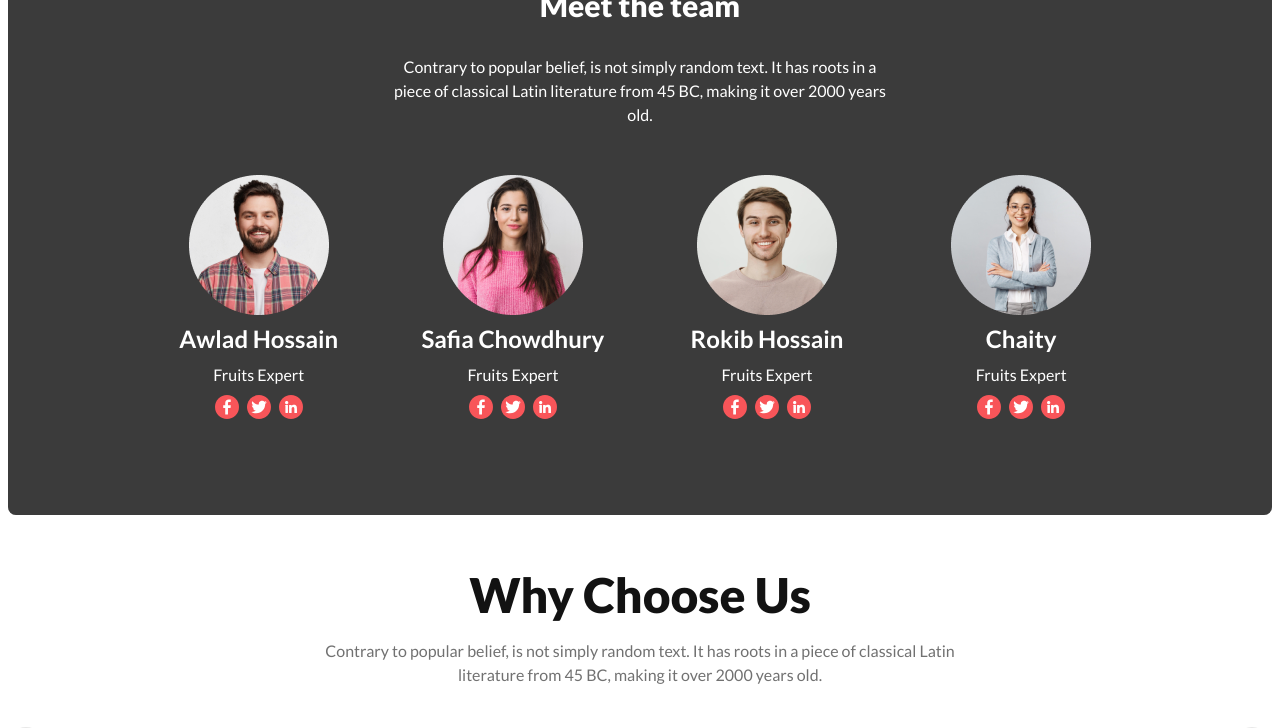
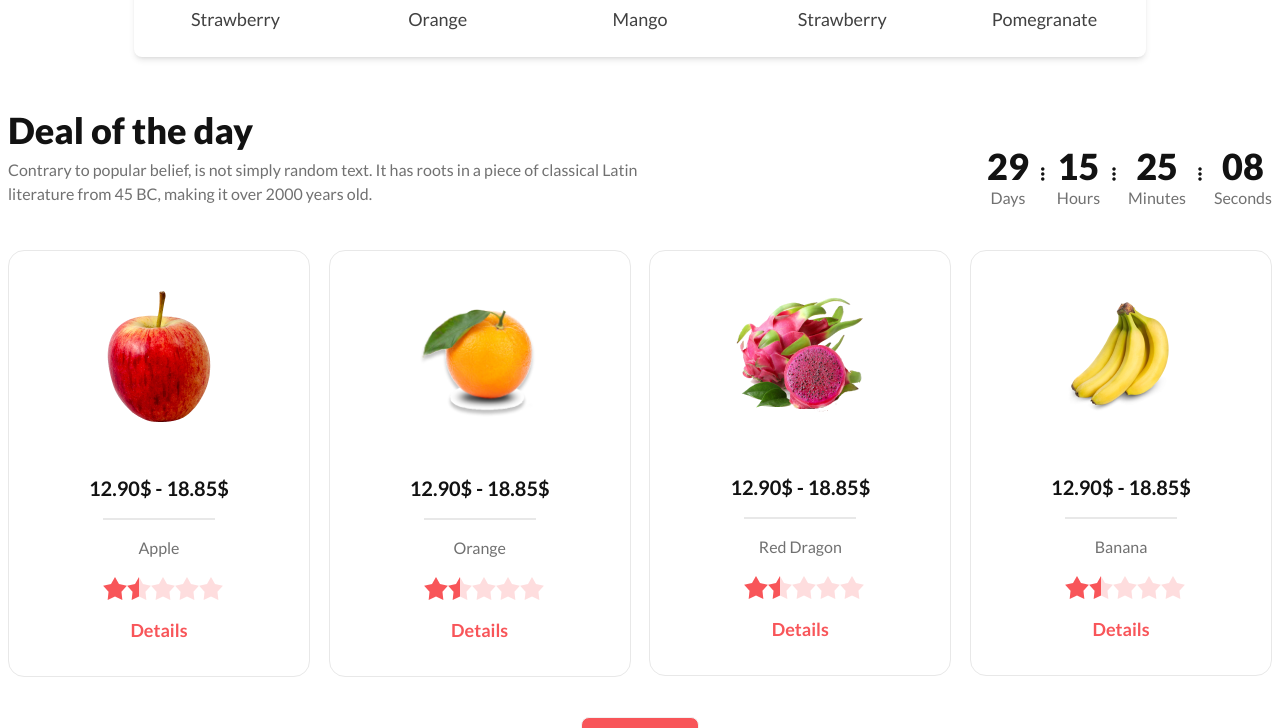
Before and after one commit to Md-Rakib-Hassan/Fruit-brust, a plain HTML site: page index.html in a window 1280 px wide. Shown: the part 1288-2016 px from the top of the page. Drawn offline with nearby package versions, Linux system fonts and the light colour scheme; the site is published under a folder, as on GitHub Pages, so addresses that start at the root find nothing.

Commit message:
file path problem fixed

```diff
--- a/index.html
+++ b/index.html
@@ -128,7 +128,7 @@
                   Now </button>
               </div>
             </div>
-            <img src="/images/banner1.png" class="w-full" />
+            <img src="./images/banner1.png" class="w-full" />
 
             <div class="absolute flex justify-between transform -translate-y-1/2 lg:left-5  lg:right-5 left-1 right-1 top-1/2 z-20">
               <a href="#slide4" class=" btn btn-circle border-none bg-[#121212] text-white hover:text-[#121212]">❮</a>
@@ -147,7 +147,7 @@
                   Now </button>
               </div>
             </div>
-            <img src="/images/banner2.png" class="w-full" />
+            <img src="./images/banner2.png" class="w-full" />
             <div class="absolute flex justify-between transform -translate-y-1/2 lg:left-5  lg:right-5 left-1 right-1 top-1/2 z-20">
               <a href="#slide1" class=" btn btn-circle border-none bg-[#121212] text-white hover:text-[#121212]">❮</a>
               <a href="#slide3" class=" btn btn-circle border-none bg-[#121212] text-white hover:text-[#121212]">❯</a>
@@ -164,7 +164,7 @@
                   Now </button>
               </div>
             </div>
-            <img src="/images/banner3.png" class="w-full" />
+            <img src="./images/banner3.png" class="w-full" />
             <div class="absolute flex justify-between transform -translate-y-1/2 lg:left-5  lg:right-5 left-1 right-1 top-1/2 z-20">
               <a href="#slide2" class=" btn btn-circle border-none bg-[#121212] text-white hover:text-[#121212]">❮</a>
               <a href="#slide4" class=" btn btn-circle border-none bg-[#121212] text-white hover:text-[#121212]">❯</a>
@@ -181,7 +181,7 @@
                   Now </button>
               </div>
             </div>
-            <img src="/images/banner4.png" class="w-full" />
+            <img src="./images/banner4.png" class="w-full" />
             <div class="absolute flex justify-between transform -translate-y-1/2 lg:left-5  lg:right-5 left-1 right-1 top-1/2 z-20">
               <a href="#slide3" class=" btn btn-circle border-none bg-[#121212] text-white hover:text-[#121212]">❮</a>
               <a href="#slide1" class=" btn btn-circle border-none bg-[#121212] text-white hover:text-[#121212]">❯</a>
@@ -312,7 +312,7 @@
 
             <div class="card  border border-[#E8E8E8] lg:px-12 px-14  pt-10 space-y-5">
               <figure class="">
-                <img src="/images/fruit6.png" alt="fruits" class="rounded-xl" />
+                <img src="./images/fruit6.png" alt="fruits" class="rounded-xl" />
               </figure>
               <div class="card-body items-center text-center space-y-2">
                 <h2 class="lg:text-xl text-base font-bold">12.90$ - 18.85$</h2>
@@ -355,7 +355,7 @@
 
               <div class="card ">
                 <figure class="md:px-10 md:pt-10">
-                  <img src="/images/fruit6.png" alt="Shoes" class="rounded-xl" />
+                  <img src="./images/fruit6.png" alt="Shoes" class="rounded-xl" />
                 </figure>
                 <div class="card-body items-center text-center lg:space-y-3">
                   <h2 class="lg:text-5xl text-3xl font-black">Apple</h2>
@@ -407,7 +407,7 @@
 
             <div class="card  border border-[#E8E8E8] lg:px-12 px-14  pt-10 space-y-5">
               <figure class="">
-                <img src="/images/fruit7.png" alt="fruits" class="rounded-xl h-[131px]" />
+                <img src="./images/fruit7.png" alt="fruits" class="rounded-xl h-[131px]" />
               </figure>
               <div class="card-body items-center text-center space-y-2">
                 <h2 class="lg:text-xl text-base font-bold">12.90$ - 18.85$</h2>
@@ -450,7 +450,7 @@
 
               <div class="card ">
                 <figure class="md:px-10 md:pt-10">
-                  <img src="/images/fruit7.png" alt="Shoes" class="rounded-xl" />
+                  <img src="./images/fruit7.png" alt="Shoes" class="rounded-xl" />
                 </figure>
                 <div class="card-body items-center text-center lg:space-y-3">
                   <h2 class="lg:text-5xl text-3xl font-black">Orange</h2>
@@ -504,7 +504,7 @@
 
             <div class="card  border border-[#E8E8E8] lg:px-12 px-14  pt-10 space-y-5">
               <figure class="">
-                <img src="/images/fruit8.png" alt="fruits" class="rounded-xl" />
+                <img src="./images/fruit8.png" alt="fruits" class="rounded-xl" />
               </figure>
               <div class="card-body items-center text-center space-y-2">
                 <h2 class="lg:text-xl text-base font-bold">12.90$ - 18.85$</h2>
@@ -547,7 +547,7 @@
 
               <div class="card ">
                 <figure class="md:px-10 md:pt-10">
-                  <img src="/images/fruit8.png" alt="Shoes" class="rounded-xl" />
+                  <img src="./images/fruit8.png" alt="Shoes" class="rounded-xl" />
                 </figure>
                 <div class="card-body items-center text-center lg:space-y-3">
                   <h2 class="lg:text-5xl text-3xl font-black">Red Dragon</h2>
@@ -600,7 +600,7 @@
 
             <div class="card  border border-[#E8E8E8] lg:px-12 px-14  pt-10 space-y-5">
               <figure class="">
-                <img src="/images/fruit9.png" alt="fruits" class="rounded-xl" />
+                <img src="./images/fruit9.png" alt="fruits" class="rounded-xl" />
               </figure>
               <div class="card-body items-center text-center space-y-2">
                 <h2 class="lg:text-xl text-base font-bold">12.90$ - 18.85$</h2>
@@ -643,7 +643,7 @@
 
               <div class="card ">
                 <figure class="md:px-10 md:pt-10">
-                  <img src="/images/fruit9.png" alt="Shoes" class="rounded-xl" />
+                  <img src="./images/fruit9.png" alt="Shoes" class="rounded-xl" />
                 </figure>
                 <div class="card-body items-center text-center lg:space-y-3">
                   <h2 class="lg:text-5xl text-3xl font-black">Banana</h2>
```
